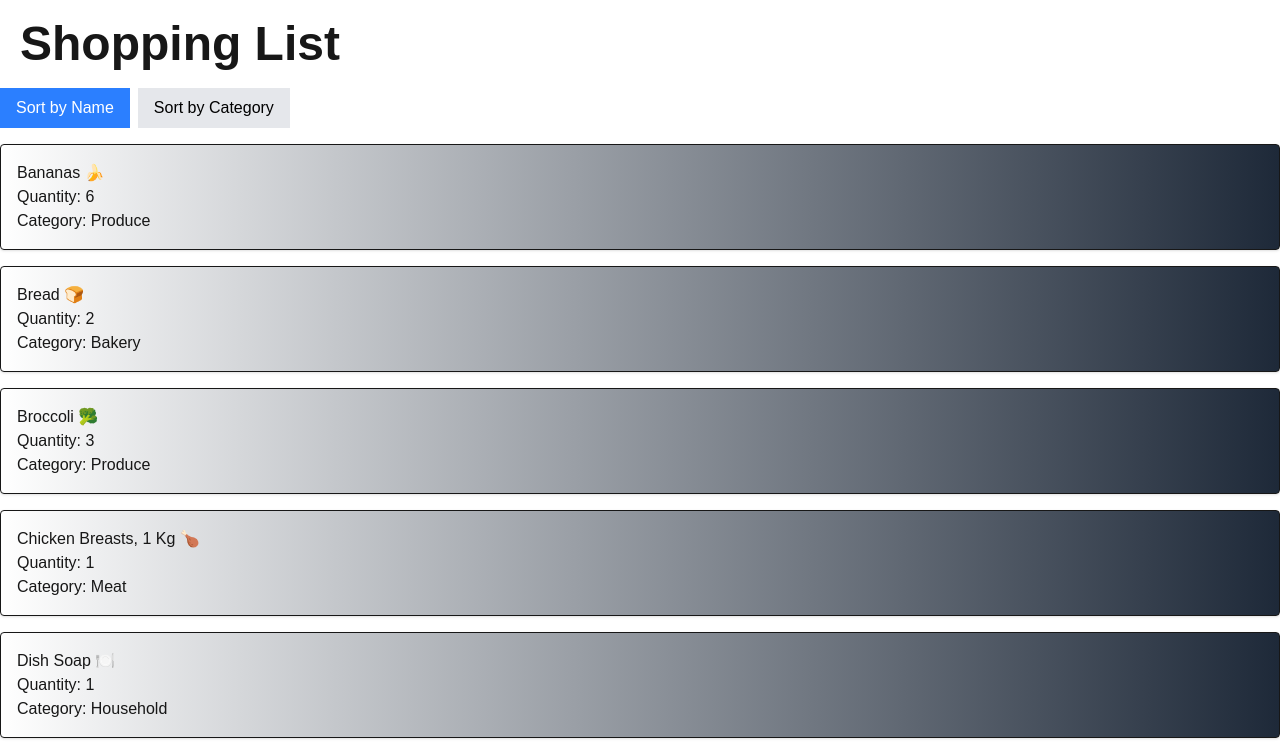
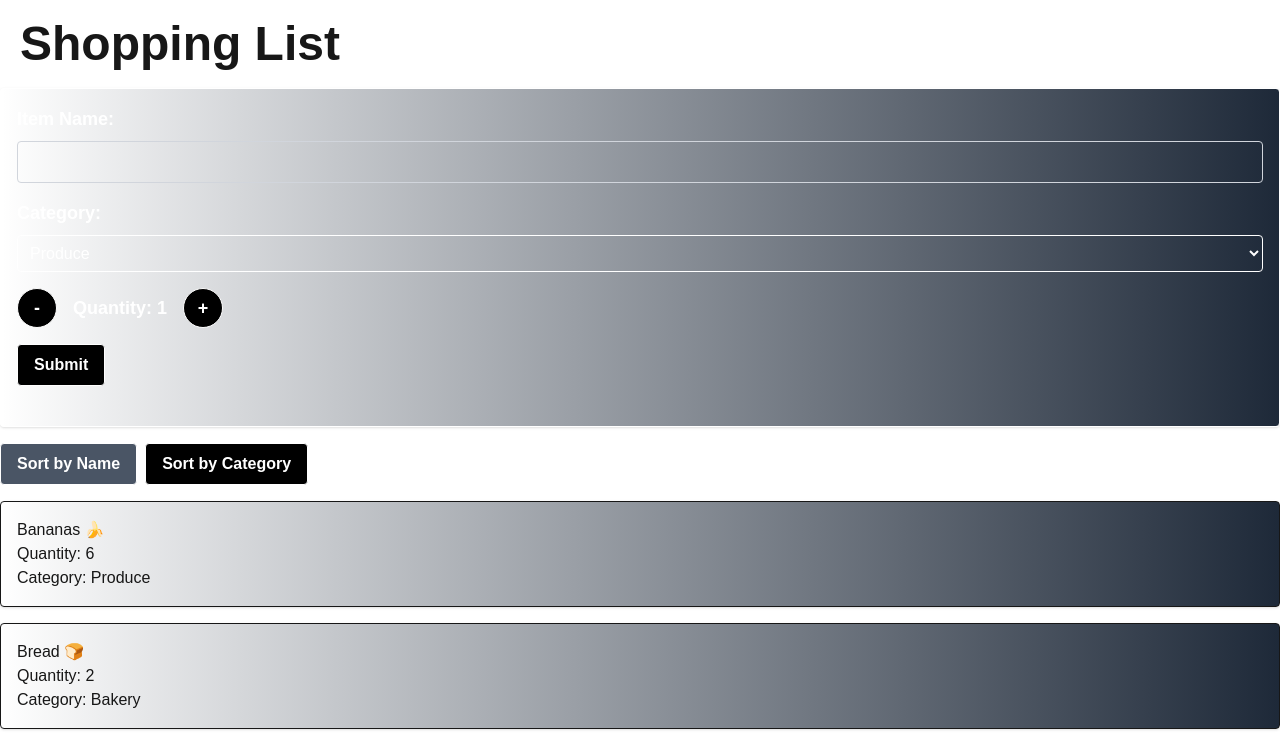
Before and after one commit to ConnorYasin/cprg306-assignments, a Next.js app: page /week-7 in a window 1280 px wide. Shown: the top 743 px of the page. Built offline with nearby package versions, Linux system fonts and the light colour scheme.

Commit message:
Week-7 full

```diff
--- a/app/week-7/item-list.js
+++ b/app/week-7/item-list.js
@@ -2,10 +2,8 @@
 
 import Item from './item';
 import { useState } from 'react';
-import itemsData from './items.json';
 
-const ItemList = () => {
-    const [items] = useState(itemsData);
+const ItemList = ({ items = [] }) => {
     const [sortBy, setSortBy] = useState('name');
 
     const sortedItems = [...items].sort((a, b) => {
@@ -23,16 +21,20 @@ const ItemList = () => {
             <div className="mb-4">
                 <button
                     onClick={() => handleSortChange('name')}
-                    className={`px-4 py-2 mr-2 ${
-                        sortBy === 'name' ? 'bg-blue-500 text-white' : 'bg-gray-200 text-black'
+                    className={`px-4 py-2 mr-2 rounded font-bold border border-white ${
+                        sortBy === 'name'
+                            ? 'bg-gray-600 text-white hover:bg-gray-700'
+                            : 'bg-black text-white hover:bg-gray-600'
                     }`}
                 >
                     Sort by Name
                 </button>
                 <button
                     onClick={() => handleSortChange('category')}
-                    className={`px-4 py-2 ${
-                        sortBy === 'category' ? 'bg-blue-500 text-white' : 'bg-gray-200 text-black'
+                    className={`px-4 py-2 rounded font-bold border border-white ${
+                        sortBy === 'category'
+                            ? 'bg-gray-600 text-white hover:bg-gray-700'
+                            : 'bg-black text-white hover:bg-gray-600'
                     }`}
                 >
                     Sort by Category
--- a/app/week-7/new-item.js
+++ b/app/week-7/new-item.js
@@ -1,11 +1,10 @@
 'use client';
 import { useState } from 'react';
 
-const New_Item = ({ quantity: initialQuantity, name: initialName, category: initialCategory }) => {
+const New_Item = ({ onAddItem, quantity: initialQuantity, name: initialName, category: initialCategory }) => {
     const [quantity, setQuantity] = useState(initialQuantity || 1);
     const [name, setName] = useState(initialName || "");
     const [category, setCategory] = useState(initialCategory || "produce");
-    const [items, setItems] = useState([]);
 
     const increment = () => {
         if (quantity < 20) {
@@ -23,8 +22,15 @@ const New_Item = ({ quantity: initialQuantity, name: initialName, category: init
 
     const handleSubmit = (event) => {
         event.preventDefault();
-        const newItem = { name, quantity, category };
-        setItems([...items, newItem]);
+        const normalizedName = (name || "").trim().toLowerCase();
+        if (!normalizedName) return; // avoid submitting empty names
+
+        const newItem = { name: normalizedName, quantity, category };
+        // pass new item to parent handler
+        if (typeof onAddItem === 'function') {
+            onAddItem(newItem);
+        }
+        // reset form
         setName("");
         setQuantity(1);
         setCategory("produce");
@@ -98,19 +104,6 @@ const New_Item = ({ quantity: initialQuantity, name: initialName, category: init
                     Submit
                 </button>
             </form>
-
-            <div>
-                <h2 className="text-white text-xl font-bold mb-4">Submitted Items:</h2>
-                <ul className="border p-4 mb-4 rounded shadow bg-gradient-to-r from-black-100 to-gray-800 capitalize text-white">
-                    {items.map((item, index) => (
-                        <li key={index}>
-                            <p>{"Item Name: " + item.name}</p>
-                            <p>{"Category: " + item.category}</p>
-                            <p>{"Quantity: " + item.quantity}</p>
-                        </li>
-                    ))}
-                </ul>
-            </div>
         </div>
     );
 };
--- a/app/week-7/page.js
+++ b/app/week-7/page.js
@@ -1,14 +1,30 @@
-import React from 'react';
-import Item from './item';
-import ItemList from './item-list';
+"use client";
+import { useState } from "react";
+import ItemList from "./item-list";
+import New_Item from "./new-item";
+import itemsData from "./items.json";
 
 const Page = () => {
-    return (
-        <main>
-            <h1 className='font-bold text-5xl m-5'>Shopping List</h1>
-            <ItemList />
-        </main>
-    );
+  const [items, setItems] = useState(itemsData);
+
+  // add a new item; assigns a unique numeric id and appends to state
+  const handleAddItem = (newItem) => {
+    setItems((prev) => {
+      // collect only finite numeric ids
+      const ids = prev.map(i => Number(i?.id)).filter(Number.isFinite);
+      const maxId = ids.length ? Math.max(...ids) : 0;
+      const nextId = maxId + 1;
+      return [...prev, { id: nextId, ...newItem }];
+    });
+  };
+
+  return (
+    <main>
+      <h1 className="font-bold text-5xl m-5">Shopping List</h1>
+      <New_Item onAddItem={handleAddItem} />
+      <ItemList items={items} setItems={setItems} />
+    </main>
+  );
 };
 
 export default Page;
```
